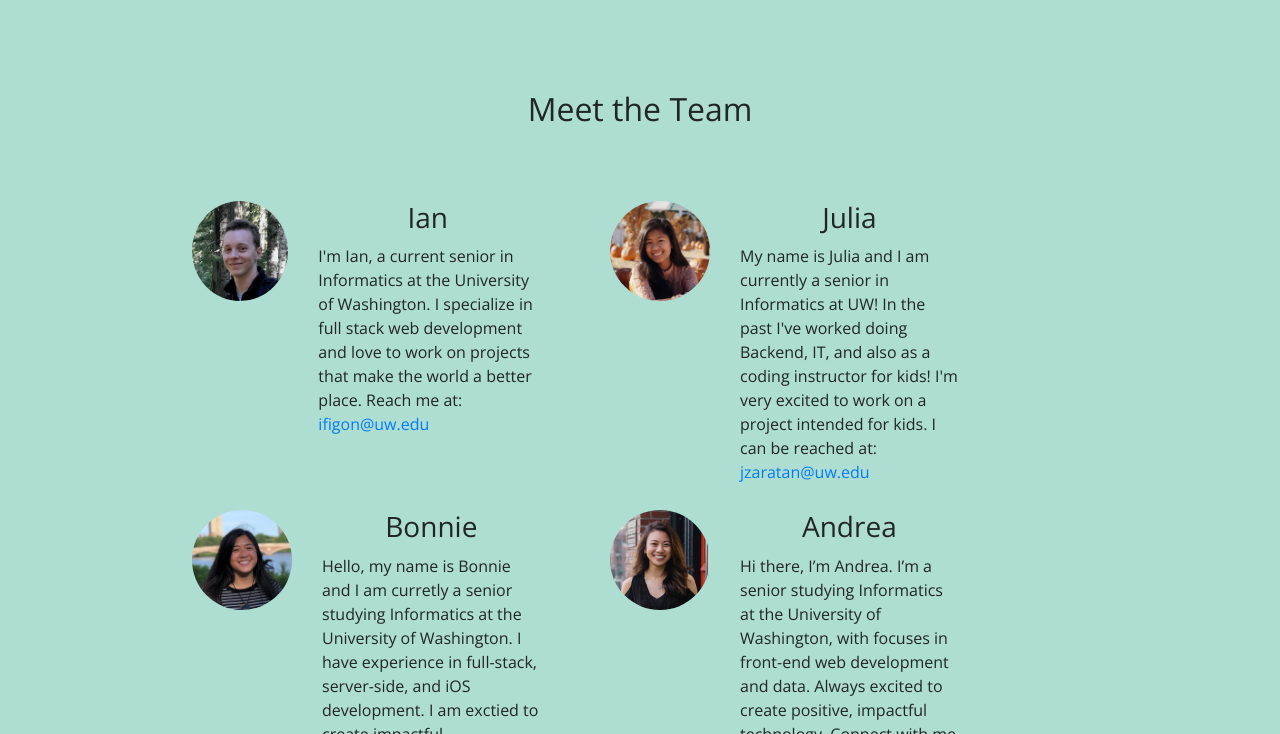
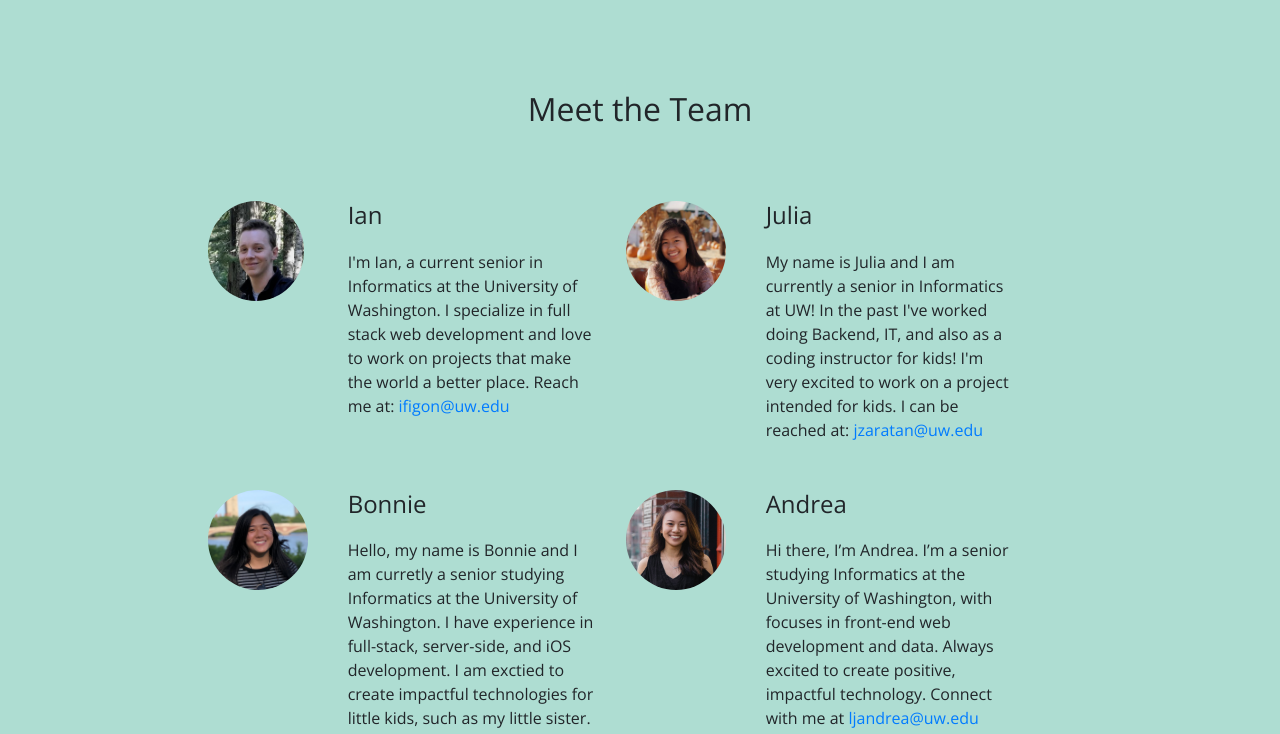
Before and after one commit to ifigon/Info-rcers, a plain HTML site: page index.html in a window 1280 px wide. Shown: the part 2066-2800 px from the top of the page. Drawn offline with nearby package versions, Linux system fonts and the light colour scheme; a web font is replaced by a local one.

Commit message:
clean up comments

```diff
--- a/css/style.css
+++ b/css/style.css
@@ -2,12 +2,7 @@ html {
     scroll-behavior: smooth;
 }
 
-body>div {
-    /* background-color: #83DECD; */
-}
-
 .page-head {
-    /* background-image: url("../img/aslearn_bar_element.png"); */
     background-size: cover;
     display: flex;
     justify-content: space-between;
@@ -43,31 +38,10 @@ h3 {
     text-align: center;
 }
 
-.profile {
-    width: 100%;
-}
-
-.profile>p {
-    margin-top: 10px;
-    text-align: left;
-    font-size: 12pt;
-    margin: 10px 15px 10px;
-}
-
 p {
     text-align: left;
-    font-size: 20pt;
+    font-size:15pt;
     margin-top: 20px;
-}
-
-.main {
-    /* height: 600px; */
-    /* background-image: url("https://images.unsplash.com/photo-1458134692397-fc4217ad1dc5?ixlib=rb-1.2.1&auto=format&fit=crop&w=1350&q=80"); */
-    background-blend-mode: lighten;
-    /* background-color: rgba(255, 255, 255, 0.6); */
-    background-size: cover;
-    background-attachment: fixed;
-    overflow: hidden;
 }
 
 .landing-slogan {
@@ -75,7 +49,6 @@ p {
     font-size: 24pt;
     text-align: left;
     margin-top: 100px;
-    /* line-height: 2; */
 }
 
 .landing-slogan>p {
@@ -88,33 +61,12 @@ p {
 }
 
 #problem {
-    /* height: 340px; */
     background-color: #feeabb;
 }
 
 #problem p, #lend-a-hand p {
     font-size: 15pt
 }
-
-/* .green {
-    background-color: rgba(51, 166, 141, 0.5);
-    background-blend-mode: lighten;
-}
-
-.yellow {
-    background-color: rgba(246, 209, 108, 0.5);
-    background-blend-mode: lighten;
-}
-
-.red {
-    background-color: rgba(229, 59, 75, 0.5);
-    background-blend-mode: lighten;
-} */
-
-/* .member {
-    width: 50%;
-    padding: 30px;
-} */
 
 #lend-a-hand {
     height: 600px;
@@ -134,31 +86,11 @@ p {
     margin-top: 100px;
 }
 
-.member>img {
-    width: auto;
-    height: 100px;
-    border-radius: 50%;
-}
-
-#team {
-    /* height: 700px; */
-    /* background-image: url("https://images.unsplash.com/photo-1472162072942-cd5147eb3902?ixlib=rb-1.2.1&ixid=eyJhcHBfaWQiOjEyMDd9&auto=format&fit=crop&w=1350&q=80"); */
-    /* background-blend-mode: lighten; */
-    /* background-color: rgba(255, 255, 255, 0.6); */
-    /* background-size: cover; */
-    /* background-attachment: fixed; */
-}
-
 .main img {
     margin-top: 50px;
-    /* margin-left: 10%; */
-    opacity: 1.0;
     width: auto;
-    /* height: 450px; */
     height: 30vw;
-
 }
-
 
 /* fonts  */
 h2, .page-head, .landing-slogan {
@@ -182,7 +114,7 @@ body>div, .landing-slogan>p {
   font-size: 15pt;
 }
 
-.solution img {
+.solution img, #team img {
   height: auto;
   width: auto;
   max-width: 100px;
@@ -213,3 +145,13 @@ div .percentage {
 #team {
     background-color: #aeddd2;
 }
+
+#team p {
+    font-size: 12pt;
+}
+
+#team img {
+    width: auto;
+    height: 100px;
+    border-radius: 50%;
+}
--- a/index.html
+++ b/index.html
@@ -29,9 +29,9 @@
                     <div class="d-flex">
                         <img src="img/landing_page_devices.png" alt="iPhone and iPad" />
                         <div class="landing-slogan">
-                            Teaching children ASL through interaction with the world around them
+                            Teaching children ASL through interaction using the world around them
                             <p id="desc-hook">
-                                A unique in-home learning aid for young kids
+                                An in-home learning aid with image recognition technology
                             </p>
                             <a id='download-app-store' href="https://www.figma.com/proto/ERaWwpVrKx4Gu0PUyc0t5zi1/Capstone?node-id=56%3A1&scaling=min-zoom"
                                 target="_blank">
@@ -111,24 +111,27 @@
             <div id="team" class="section">
                 <div class="container">
                     <h2>Meet the Team</h2>
-                    <div class="pt-5 row">
-                        <div class="member col-lg-6 mt-3 row">
-                            <img src="img/ian.png" alt="ian" />
-                            <div class="profile col-8">
-                                <h3>Ian</h3>
+                    <div class="row pt-5">
+                        <div class="col-lg-6 row p-3">
+                            <div class="col-4">
+                                <img src="img/ian.png" alt="kid-friendly-icon" />
+                            </div>
+                            <div class="pl-3 col-8">
+                                <h4>Ian</h4>
                                 <p>I'm Ian, a current senior in Informatics at the University of Washington. I
                                     specialize
-                                    in
-                                    full stack web development and love to work on projects that make the world a
+                                    in full stack web development and love to work on projects that make the world a
                                     better
                                     place.
                                     Reach me at: <a href="mailto:ifigon@uw.edu">ifigon@uw.edu</a></p>
                             </div>
                         </div>
-                        <div class="member yellow col-lg-6 mt-3 row">
-                            <img src="img/julia.jpg" alt="Julia" />
-                            <div class="profile col-8">
-                                <h3>Julia</h3>
+                        <div class="col-lg-6 row p-3">
+                            <div class="col-4">
+                                <img src="img/julia.jpg" alt="engaging-icon" />
+                            </div>
+                            <div class="pl-3 col-8">
+                                <h4>Julia</h4>
                                 <p>My name is Julia and I am currently a senior in Informatics at UW!
                                     In the past I've worked doing Backend, IT, and also as a coding instructor for
                                     kids!
@@ -136,27 +139,30 @@
                                     I can be reached at: <a href="mailto:jzaratan@uw.edu">jzaratan@uw.edu</a></p>
                             </div>
                         </div>
-                        <div class="member red col-lg-6 mt-3 row">
-                            <img src="img/bonnie.jpg" alt="bonnie" />
-                            <div class="profile col-8">
-                                <h3>Bonnie</h3>
+                        <div class="col-lg-6 row p-3">
+                            <div class="col-4">
+                                <img src="img/bonnie.jpg" alt="padlock-open-icon" />
+                            </div>
+                            <div class="pl-3 col-8">
+                                <h4>Bonnie</h4>
                                 <p>Hello, my name is Bonnie and I am curretly a senior studying Informatics at
                                     the University of Washington. I have experience in full-stack, server-side, and
                                     iOS development. I am exctied to create impactful technologies for little kids,
                                     such as my little sister. You may reach me at: <a href="mailto:bonngyn@uw.edu">bonngyn@uw.edu</a></p>
                             </div>
                         </div>
-                        <div class="member green col-lg-6 mt-3 row">
-                            <img src="img/andrea.jpg" alt="andrea" />
-                            <div class="profile col-8">
-                                <h3>Andrea</h3>
+                        <div class="col-lg-6 row p-3">
+                            <div class="col-4">
+                                <img src="img/andrea.jpg" alt="person-icon" />
+
+                            </div>
+                            <div class="pl-3 col-8">
+                                <h4>Andrea</h4>
                                 <p>Hi there, I’m Andrea. I’m a senior studying Informatics at the University of
                                     Washington,
                                     with focuses in front-end web development and data. Always excited to create
                                     positive,
                                     impactful technology. Connect with me at <a href="mailto:ljandrea@uw.edu">ljandrea@uw.edu</a></p>
-                            </div>
-                        </div>
                             </div>
                         </div>
                     </div>
@@ -173,14 +179,12 @@
                         <li>Has experience with the deaf or hearing impaired</li>
                         <li>Would love to test our app and give feedback</li>
                     </ul>
-
                 </div>
 
                 <img src="img/iSchool.png" alt="iSchool logo" />
             </div>
+        </main>
     </div>
-    </main>
-
 </body>
 
 </html>
```
Lines whose indentation alone changed are shown as unchanged.
